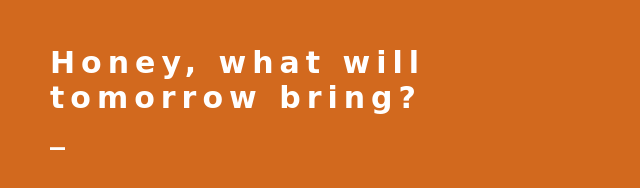
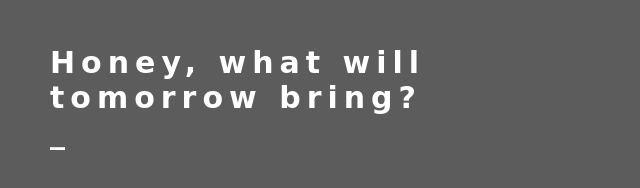
Before and after one commit to star-crossed-voyager/idk-really, a plain HTML site: page index.html in a window 1280 px wide. Shown: the whole page, without its empty margins (0-640 px from the left). Drawn offline with Linux system fonts and the light colour scheme; a web font is replaced by a local one.

Commit message:
change bg

```diff
--- a/index.html
+++ b/index.html
@@ -5,7 +5,7 @@
     <style>
       body {
       font-family: "Waiting for the Sunrise", cursive;
-      background-color: chocolate;
+      background-color: #5c5c5c;
       color: white;
       font-size:30px;
       margin: 10px 50px;
```
